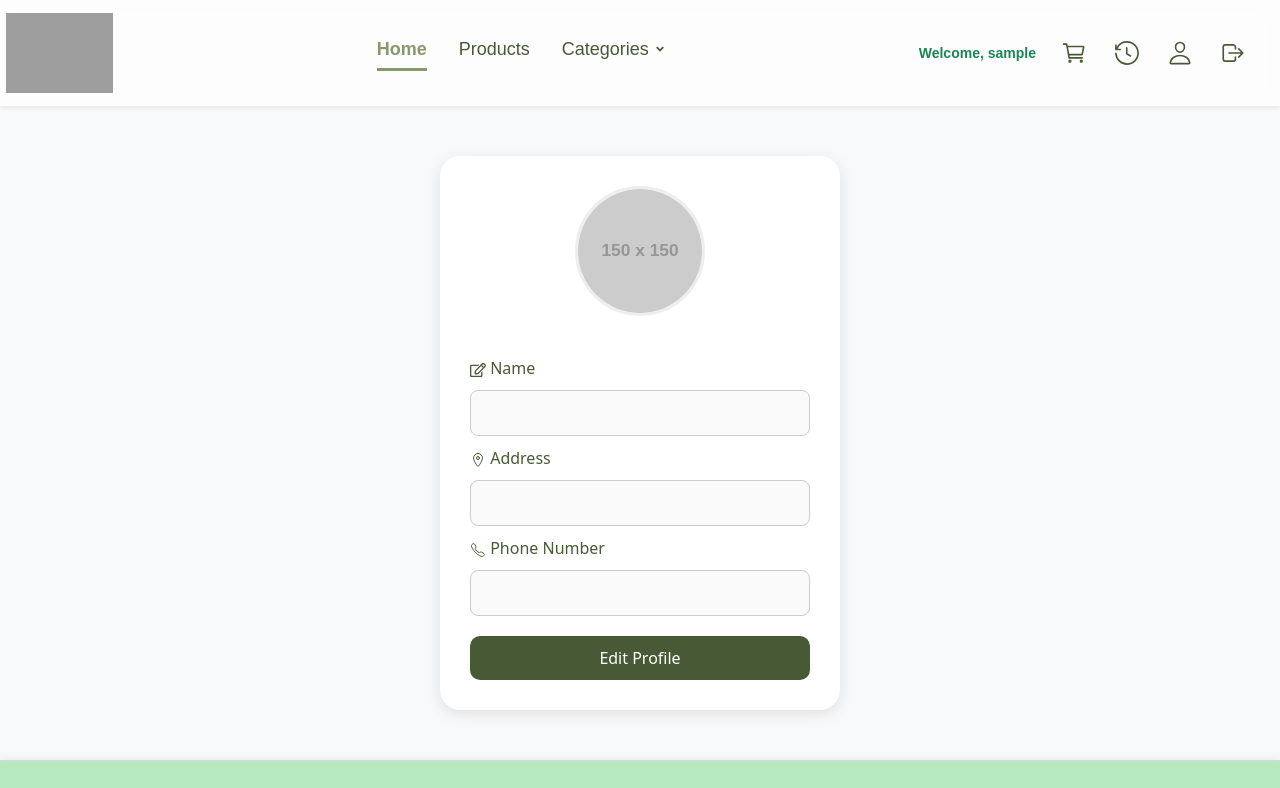
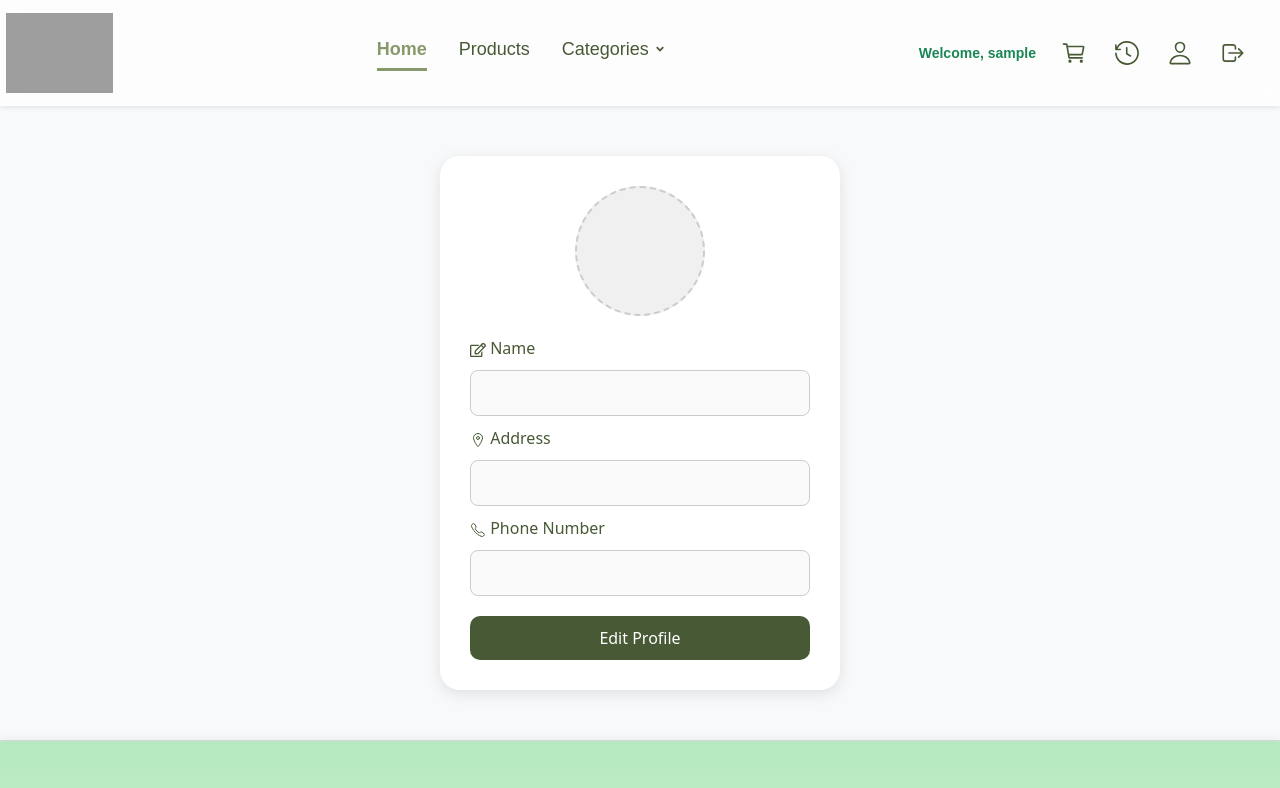
Before and after one commit to ahazem256/React-project, a React (Vite) app in the folder verdora/: page /profile in a window 1280 px wide. Shown: the top 788 px of the page. Built offline with nearby package versions, Linux system fonts and the light colour scheme; sample sign-in values are in the browser's storage; grey boxes are pictures that could not be loaded.

Commit message:
user profile

```diff
--- a/verdora/src/pages/Auth/SignIn.tsx
+++ b/verdora/src/pages/Auth/SignIn.tsx
@@ -47,8 +47,7 @@ export default function SignIn({ onLogin }: SignInProps) {
 
       const token = `mock-token-${user.id}-${Date.now()}`;
       localStorage.setItem("token", token);
-      localStorage.setItem("userName", user.name);
-      localStorage.setItem("userRole", user.role);
+      localStorage.setItem("loggedInUser", JSON.stringify(user));
 
       onLogin(token, user.name, user.role);
 
@@ -69,7 +68,7 @@ export default function SignIn({ onLogin }: SignInProps) {
         <title>Verdora - Sign In</title>
       </Helmet>
       <div className="d-flex align-items-center justify-content-center min-vh-100" style={{ backgroundColor: "#fff" }}>
-        <div className="row w-100 justify-content-center align-items-center" style={{ maxWidth: "900px"  ,  fontFamily: "var(--font-family-form)"}}>
+        <div className="row w-100 justify-content-center align-items-center" style={{ maxWidth: "900px", fontFamily: "var(--font-family-form)" }}>
           <div className="col-md-6">
             <div className="card p-4" style={{ border: "none" }}>
               <h2 className="text-center mb-3">Sign In</h2>
@@ -102,7 +101,7 @@ export default function SignIn({ onLogin }: SignInProps) {
                     Forgot password?
                   </span>
                 </div>
-                <button type="submit" className="btn w-100" disabled={isLoading} style={{ backgroundColor: "var(--color-green-darkest)", color: "#fff"  }}>
+                <button type="submit" className="btn w-100" disabled={isLoading} style={{ backgroundColor: "var(--color-green-darkest)", color: "#fff" }}>
                   {isLoading ? "Signing in..." : "Sign In"}
                 </button>
               </form>
--- a/verdora/src/pages/profile/Profile.tsx
+++ b/verdora/src/pages/profile/Profile.tsx
@@ -97,12 +97,16 @@ const UserProfile: React.FC = () => {
   return (
     <div className="profile-container" style={styles.container}>
       <div style={styles.imageContainer}>
-        <div style={styles.imageContainer}>
-          <img
-            src={formData.image || "https://via.placeholder.com/150"}
-            alt="User Avatar"
-            style={styles.avatar}
-          />
+        <div style={styles.avatarContainer}>
+          {formData.image ? (
+            <img
+              src={formData.image}
+              alt="User Avatar"
+              style={styles.avatarImage}
+            />
+          ) : (
+            <div style={styles.avatarPlaceholder}></div>
+          )}
 
           {editMode && (
             <>
@@ -111,14 +115,15 @@ const UserProfile: React.FC = () => {
                 type="file"
                 accept="image/*"
                 onChange={handleImageChange}
-                style={{ display: "none" }} // نخفي الـ input
+                style={{ display: "none" }}
               />
               <label htmlFor="imageUpload" style={styles.cameraIcon}>
-                <IoCameraOutline size={24} />
+                <IoCameraOutline size={22} />
               </label>
             </>
           )}
         </div>
+
 
 
       </div>
@@ -194,6 +199,28 @@ const styles: { [key: string]: React.CSSProperties } = {
     objectFit: "cover",
     border: "3px solid #eee",
   },
+  avatarContainer: {
+    position: "relative",
+    width: "130px",
+    height: "130px",
+  },
+
+  avatarImage: {
+    width: "130px",
+    height: "130px",
+    borderRadius: "50%",
+    objectFit: "cover",
+    border: "3px solid #eee",
+  },
+
+  avatarPlaceholder: {
+    width: "130px",
+    height: "130px",
+    borderRadius: "50%",
+    backgroundColor: "#f0f0f0",
+    border: "2px dashed #ccc",
+  },
+
   info: { width: "100%", display: "flex", flexDirection: "column", gap: "10px", color: "var(--color-green-darkest)" },
   input: {
     padding: "10px",
```
